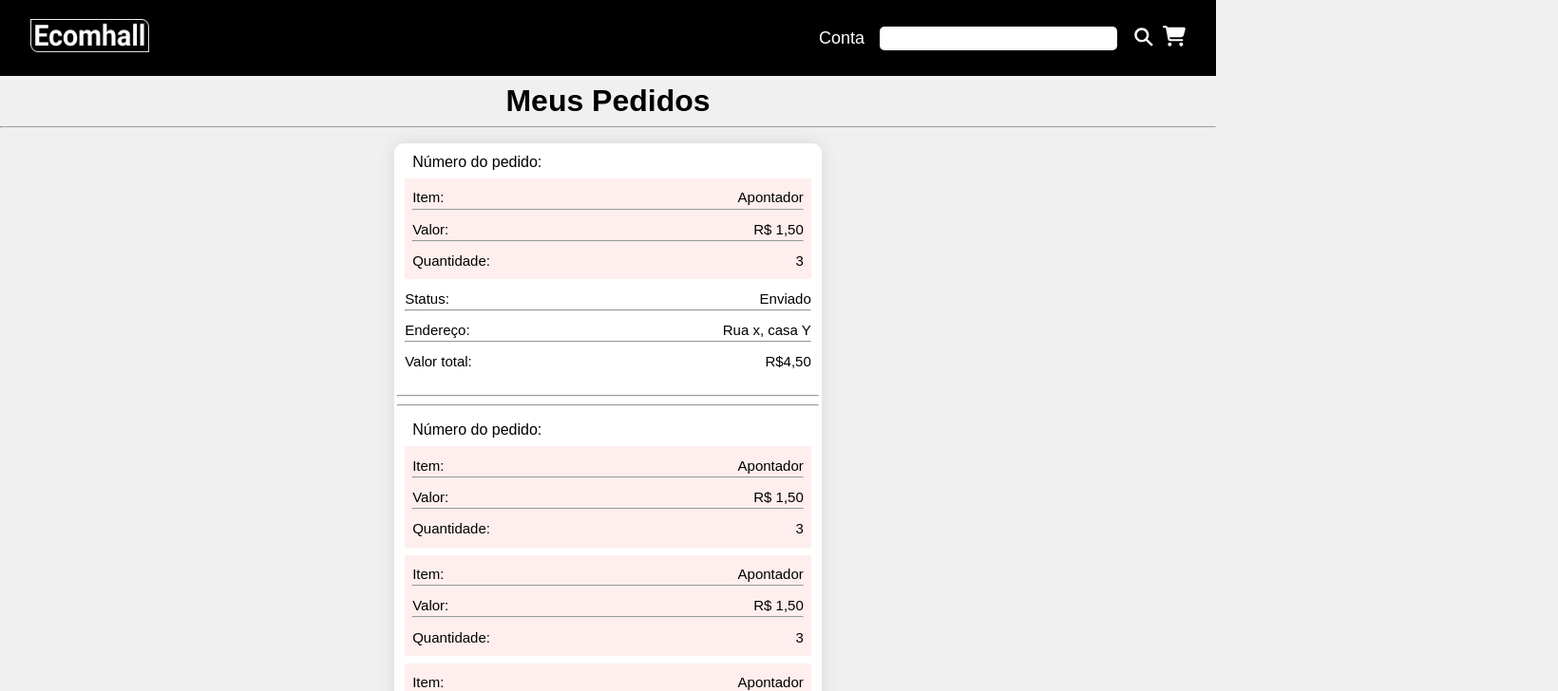
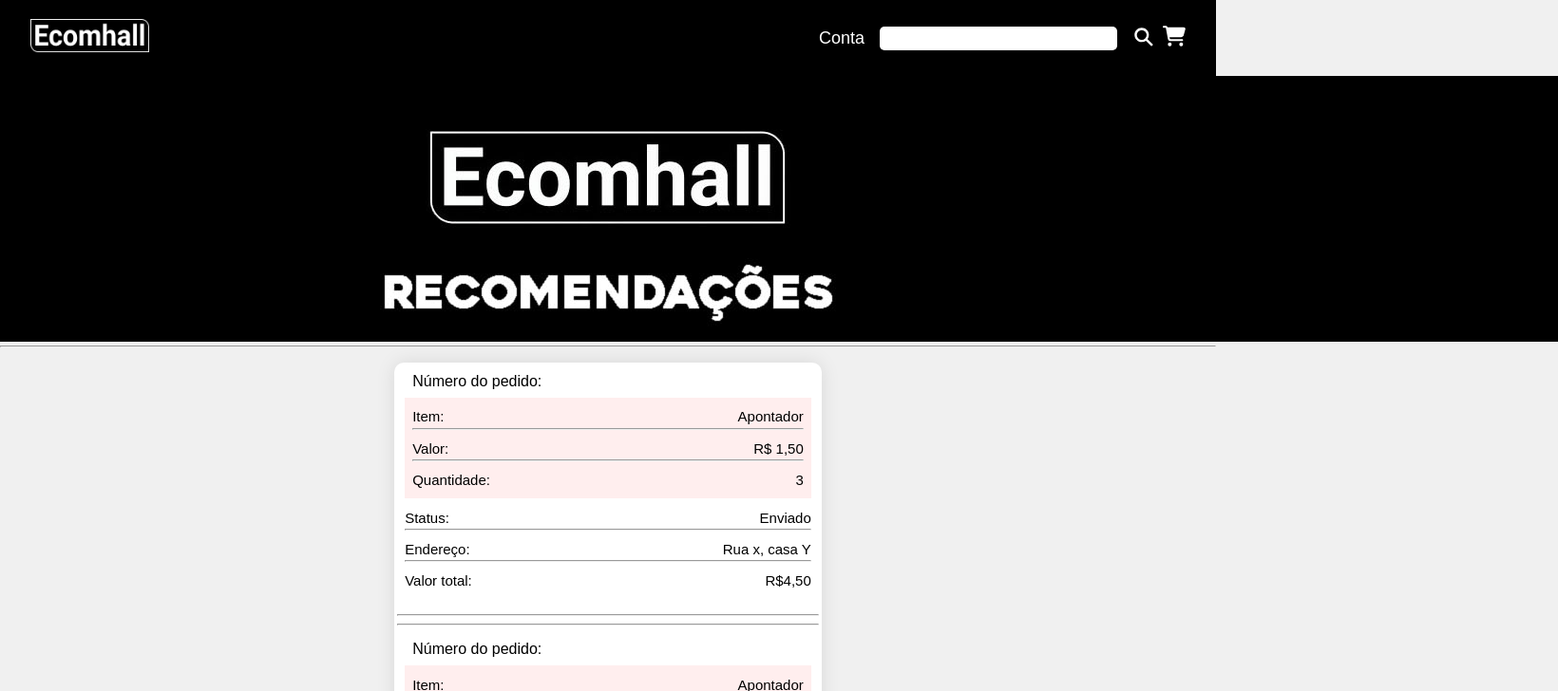
Before and after one commit to gabryel-academico/frontend-ecomhall, a React (Create React App) app: page /pedidos/cliente in a window 1280 px wide. Shown: the top 728 px of the page at 95% size, 1640 px wide, since content can reach past the window. Built offline with nearby package versions, Linux system fonts and the light colour scheme; no server answers.

Commit message:
mudanças

```diff
--- a/src/pages/Home/index.tsx
+++ b/src/pages/Home/index.tsx
@@ -47,7 +47,6 @@
         <>
         <div className='area'>
         <div className='banner'><img src={banner} alt="banner" /></div>
-        <h1>Recomendações</h1>
         <article className='cards'>
 
             {produtosData.map(item =>(
--- a/src/pages/Pedidos/Clientes/index.tsx
+++ b/src/pages/Pedidos/Clientes/index.tsx
@@ -2,7 +2,7 @@
 import "../style.css";
 import { useNavigate } from "react-router-dom";
 import { ProdutoService } from "../../../shared/Services/api/Produto/ProdutoService";
-
+import banner from "../../../assets/banner.jpg"
 function PedidosC() {
   const navigate = useNavigate();
 
@@ -10,7 +10,7 @@
   return (
     <div className="containerPedidos">
 
-      <h1>Meus Pedidos</h1>
+      <div className='banner'><img src={banner} alt="banner" /></div>
       <hr />
 
 
```
